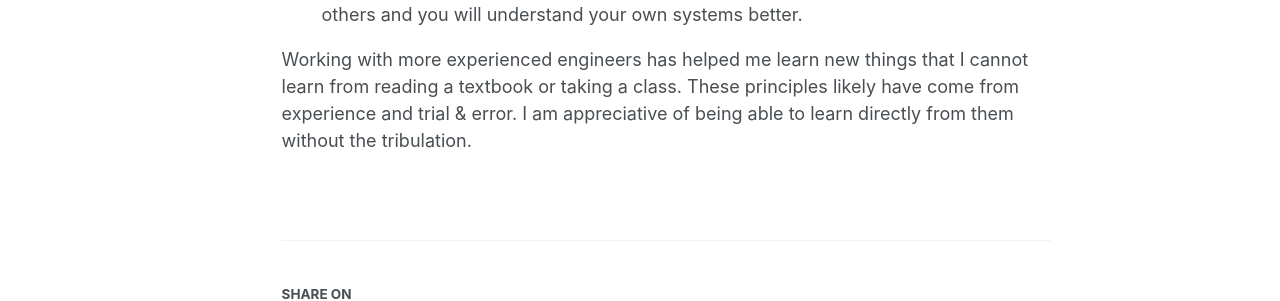
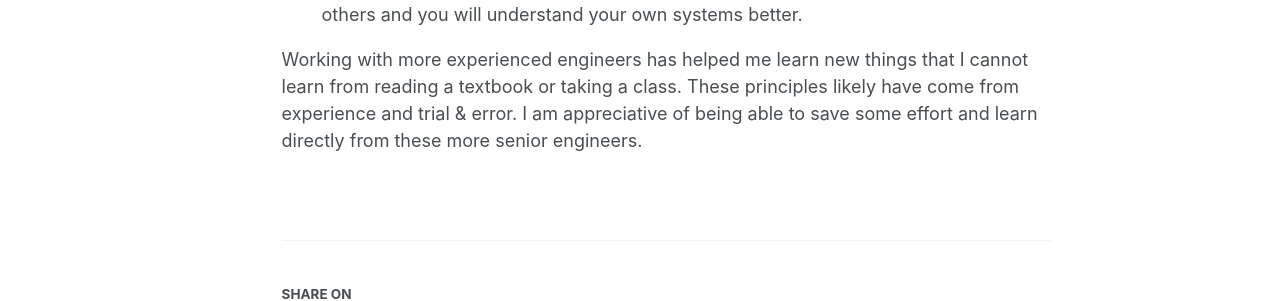
Before and after one commit to EthanHNguyen/ethanhnguyen.github.io, a Jekyll site: the page built from _posts/2023-12-08-what-i-learned.md, in a window 1280 px wide. Shown: the part 615-916 px from the top of the page. Built offline with Jekyll 4.4.1, drawn with Linux system fonts in a browser that asks for light colours.

Commit message:
revise what i learned

```diff
--- a/_posts/2023-12-08-what-i-learned.md
+++ b/_posts/2023-12-08-what-i-learned.md
@@ -14,4 +14,4 @@ Today, I worked with a Lead Software Engineer. I estimate that his guidance help
 2. **Comprehensive Understanding:** Think deeply about the system and consider every interaction within the code. Try to save time and effort by addressing potential bugs before they manifest.
 3. **Collaborate and Continuous Refinement:** Upon completion of work, view the code of other software engineers and see what you can improve. Further, seek to teach others and you will understand your own systems better.
 
-Working with more experienced engineers has helped me learn new things that I cannot learn from reading a textbook or taking a class. These principles likely have come from experience and trial & error. I am appreciative of being able to learn directly from them without the tribulation.
+Working with more experienced engineers has helped me learn new things that I cannot learn from reading a textbook or taking a class. These principles likely have come from experience and trial & error. I am appreciative of being able to save some effort and learn directly from these more senior engineers.
```
